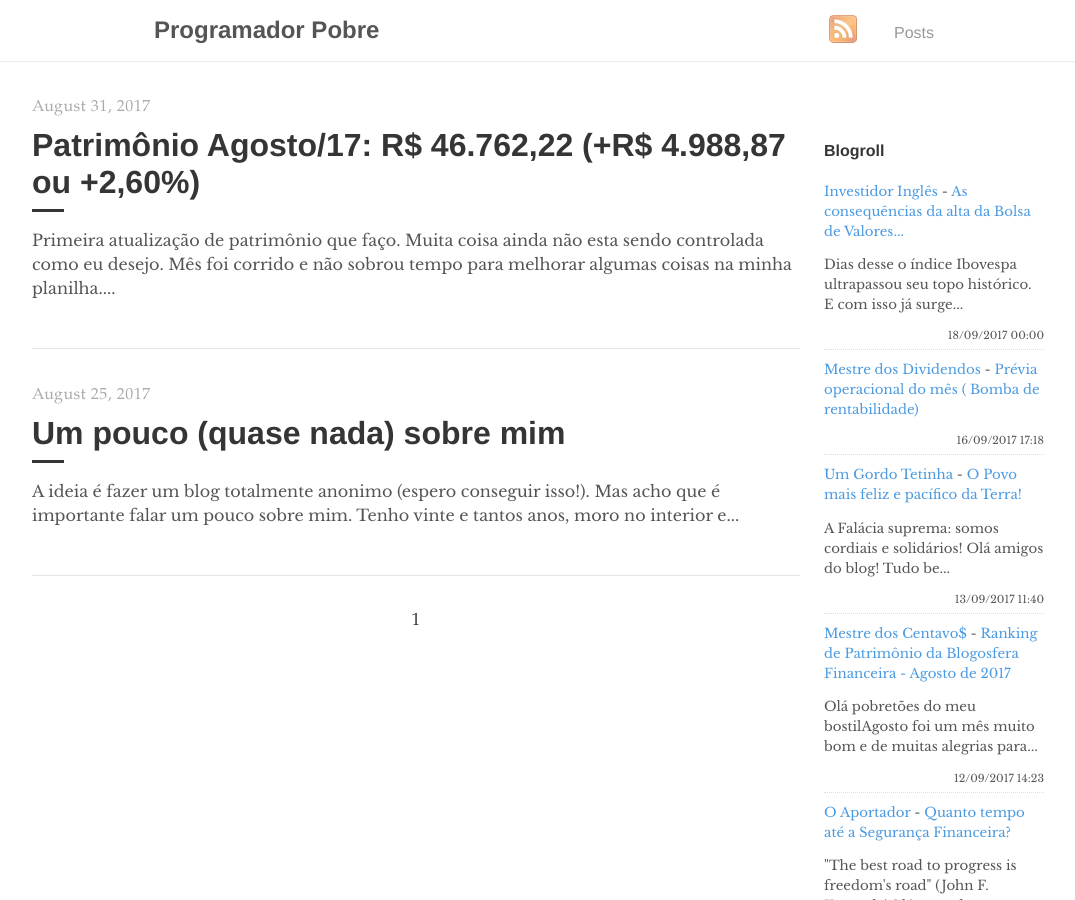
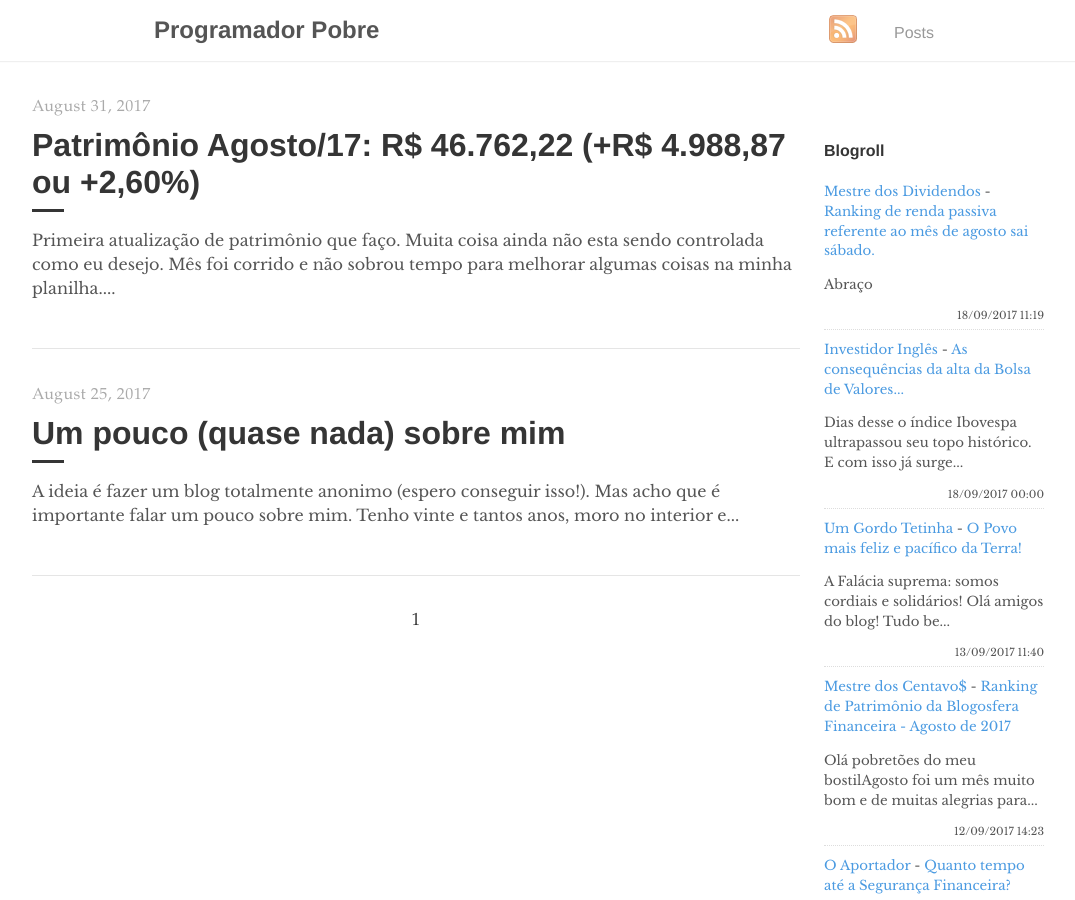
Before and after one commit to programadorpobre/programadorpobre.github.io, a Jekyll site: the page built from index.html, in a window 1280 px wide and 900 px high. Shown: the whole window, without its empty margins (96-1171 px from the left). Built offline with Jekyll 4.4.1, drawn with Linux system fonts in a browser that asks for light colours; the list of posts is cut into pages by our own code; comment, search, counter and statistics services are not loaded.

Commit message:
[ci skip] travis #45

```diff
--- a/_includes/feed-entries.html
+++ b/_includes/feed-entries.html
@@ -1,12 +1,12 @@
+<div class="feed-entry">
+    <a class="feed-entry-site-name" href="http://mestredosdividendos.blogspot.com/">Mestre dos Dividendos</a> - <a class="feed-entry-title" href="http://mestredosdividendos.blogspot.com/2017/09/ranking-de-renda-referente-ao-mes-de.html">Ranking de renda passiva referente ao mês de agosto sai sábado.</a>
+    <p class="feed-entry-summary">Abraço</p>
+    <time datetime="2017-09-18T11:19:00.003-07:00">18/09/2017 11:19</time>
+</div>
 <div class="feed-entry">
     <a class="feed-entry-site-name" href="http://investidoringles.blogspot.com/">Investidor Inglês</a> - <a class="feed-entry-title" href="http://investidoringles.blogspot.com/2017/09/ibovespa-ultrapassou-topo-historico-consequencias.html">As consequências da alta da Bolsa de Valores...</a>
     <p class="feed-entry-summary">Dias desse o índice Ibovespa ultrapassou seu topo histórico. E com isso já surge...</p>
     <time datetime="2017-09-18T00:00:00.001-03:00">18/09/2017 00:00</time>
-</div>
-<div class="feed-entry">
-    <a class="feed-entry-site-name" href="http://mestredosdividendos.blogspot.com/">Mestre dos Dividendos</a> - <a class="feed-entry-title" href="http://mestredosdividendos.blogspot.com/2017/09/previa-operacional-do-mes-bomba-de.html">Prévia operacional do  mês ( Bomba de rentabilidade)</a>
-    <p class="feed-entry-summary"></p>
-    <time datetime="2017-09-16T17:18:00.001-07:00">16/09/2017 17:18</time>
 </div>
 <div class="feed-entry">
     <a class="feed-entry-site-name" href="http://gordotetinha.blogspot.com/">Um Gordo Tetinha</a> - <a class="feed-entry-title" href="http://gordotetinha.blogspot.com/2017/09/o-povo-mais-feliz-e-pacifico-da-terra.html">O Povo mais feliz e pacífico da Terra!</a>
```
